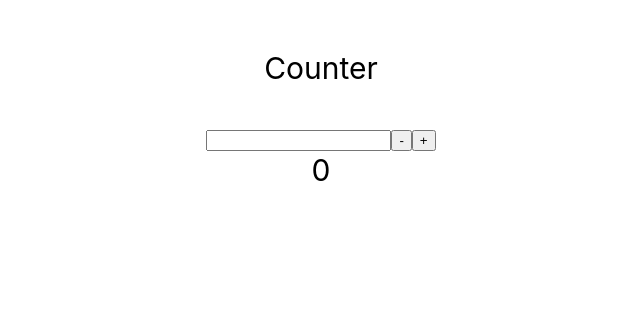
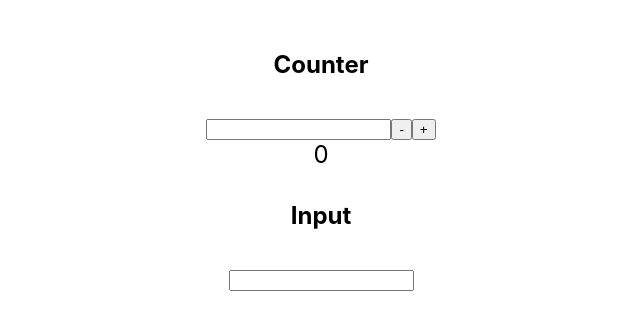
Before and after one commit to ilonaverenich/mini-projects-ts, a React (Create React App) app: page / in a window 1280 px wide. Shown: the top 330 px of the page, without its empty margins (319-959 px from the left). Built offline with nearby package versions, Linux system fonts and the light colour scheme.

Commit message:
added InputTask ts

```diff
--- a/src/App.css
+++ b/src/App.css
@@ -1,5 +1,5 @@
 .App {
   text-align: center;
   margin-top: 50px;
-  font-size: 30px;
+  font-size: 24px;
 }
--- a/src/App.tsx
+++ b/src/App.tsx
@@ -1,12 +1,14 @@
 import React from 'react';
 import logo from './logo.svg';
 import './App.css';
-import Counter from './counter/Counter';
+import Counter from './tasks/Counter';
+import InputTask from './tasks/InputTask';
 
 function App() {
   return (
     <div className="App">
       <Counter/>
+      <InputTask/>
     </div>
   );
 }
--- a/src/counter/Counter.tsx
+++ b/src/tasks/Counter.tsx
@@ -11,7 +11,7 @@ function Counter() {
      }
   return (
     <div>
-        <p>Counter</p>
+        <h4>Counter</h4>
         <input/>
         <button onClick={()=>minusCount()}>-</button>
         <button onClick={()=>addCount()}>+</button>
--- /dev/null
+++ b/src/tasks/InputTask.tsx
@@ -0,0 +1,17 @@
+import React, {useState, ChangeEvent} from 'react'
+
+function InputTask() {
+  const [state, setState] = useState<string>('')
+  function handleValue (event:ChangeEvent<HTMLInputElement>){
+      setState(event.target.value)
+  }
+  return (
+    <div>
+          <h4>Input</h4>
+          <input onChange={handleValue}/>
+          <div>{state}</div>
+    </div>
+  )
+}
+
+export default InputTask
```
